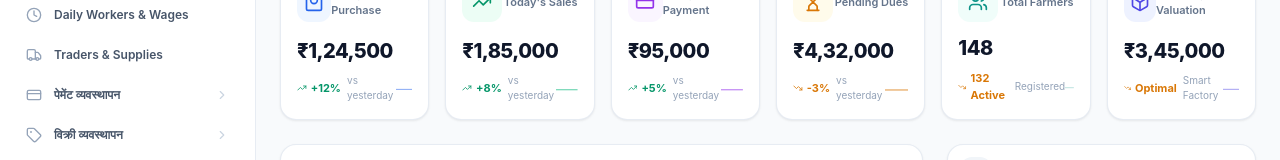
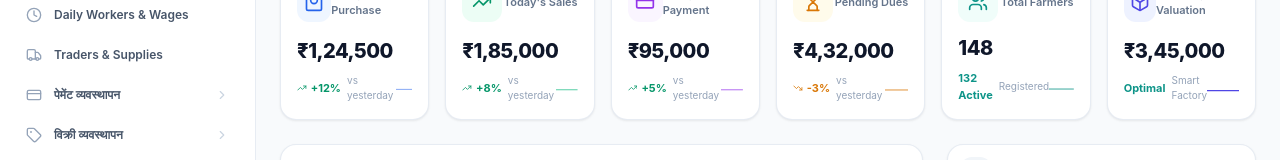
Before and after one commit to crm-seavaigstudios/farmer-billing-software, a Next.js app in the folder web/: page /dashboard in a window 1280 px wide. Shown: the part 199-359 px from the top of the page. Built offline with nearby package versions, Linux system fonts and the light colour scheme; no server answers.

Commit message:
Fix KPICardProps changeType type error for Vercel deployment

```diff
--- a/web/src/components/dashboard/KPICard.tsx
+++ b/web/src/components/dashboard/KPICard.tsx
@@ -7,7 +7,7 @@ interface KPICardProps {
   title: string;
   value: string;
   change: string;
-  changeType: 'up' | 'down';
+  changeType: 'up' | 'down' | 'neutral';
   comparison: string;
   icon: LucideIcon;
   iconBgColor: string;
@@ -29,6 +29,7 @@ export const KPICard: React.FC<KPICardProps> = ({
   sparklinePath,
 }) => {
   const isUp = changeType === 'up';
+  const isDown = changeType === 'down';
 
   return (
     <div className="bg-white border border-slate-200/80 rounded-2xl p-4 shadow-subtle hover:shadow-card transition-all duration-200 flex flex-col justify-between">
@@ -43,8 +44,8 @@ export const KPICard: React.FC<KPICardProps> = ({
         <h3 className="text-xl font-extrabold text-slate-900 tracking-tight">{value}</h3>
 
         <div className="flex items-center justify-between pt-1">
-          <div className={`flex items-center gap-1 text-[11px] font-bold ${isUp ? 'text-emerald-600' : 'text-amber-600'}`}>
-            {isUp ? <TrendingUp className="w-3 h-3" /> : <TrendingDown className="w-3 h-3" />}
+          <div className={`flex items-center gap-1 text-[11px] font-bold ${isUp ? 'text-emerald-600' : isDown ? 'text-amber-600' : 'text-teal-600'}`}>
+            {isUp ? <TrendingUp className="w-3 h-3" /> : isDown ? <TrendingDown className="w-3 h-3" /> : null}
             <span>{change}</span>
             <span className="text-slate-400 font-normal text-[10px] ml-0.5">{comparison}</span>
           </div>
```
